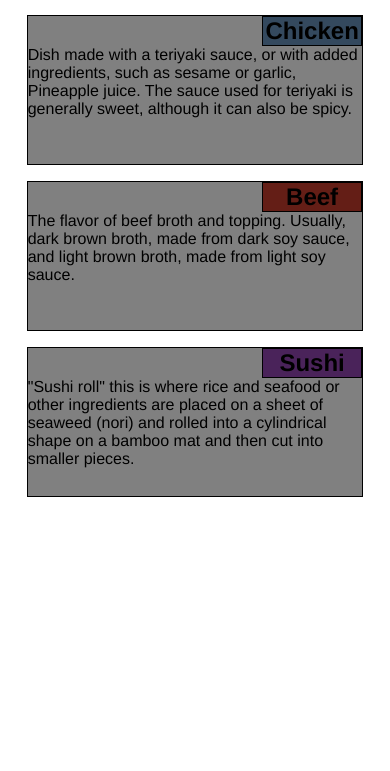
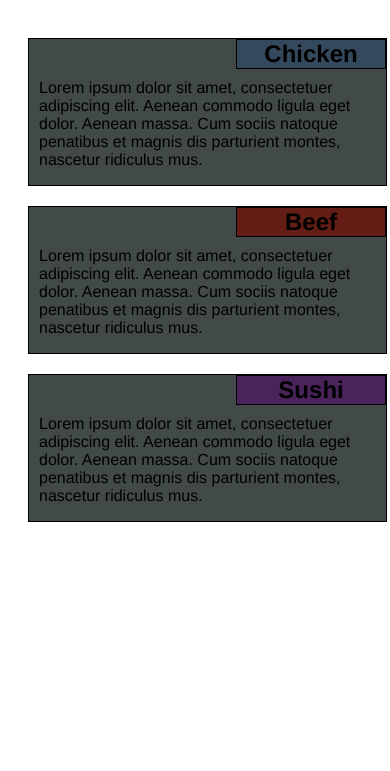
Before and after one commit to hg651460/Coursera-HTML-CSS-JS, a plain HTML site: page module2-solution/index.html in a window 390 px wide. Shown: the part 73-844 px from the top of the page. Drawn offline with Linux system fonts and the light colour scheme.

Commit message:
fixed alignment

```diff
--- a/module2-solution/index.html
+++ b/module2-solution/index.html
@@ -7,15 +7,28 @@
 <link rel="stylesheet" type="text/css" href="module2.css">
 </head>
 <body>
-<h1 align="center">Our Menu</h1>
+<h1>Our Menu</h1>
 
 <div class="row">
-  <div class="col-lg-4 col-md-6"><p><span class="titleTxt">Chicken</span>
-  Dish made with a teriyaki sauce, or with added ingredients, such as sesame or garlic, Pineapple juice. The sauce used for teriyaki is generally sweet, although it can also be spicy.</p></div>
-  <div class="col-lg-4 col-md-6"><p><span class="titleTxt" style="background-color: #641E16"; >Beef</span>
-  The flavor of beef broth and topping. Usually, dark brown broth, made from dark soy sauce, and light brown broth, made from light soy sauce.</p></div>
-  <div class="col-lg-4 col-md-12"><p><span class="titleTxt" style="background-color: #4A235A";>Sushi</span>
-  "Sushi roll" this is where rice and seafood or other ingredients are placed on a sheet of seaweed (nori) and rolled into a cylindrical shape on a bamboo mat and then cut into smaller pieces.</p></div>
+  <div class="col-lg-4 col-md-6 col-sm-12">
+  <section>
+  <h2 class="chicken"> Chicken</h2>
+  <p>Lorem ipsum dolor sit amet, consectetuer adipiscing elit. Aenean commodo ligula eget dolor. Aenean massa. Cum sociis natoque penatibus et magnis dis parturient montes, nascetur ridiculus mus.</p>
+  </section>
+  </div>
+
+  <div class="col-lg-4 col-md-6 col-sm-12">
+  <section>
+  <h2  class="beef">Beef</h2>
+  <p>Lorem ipsum dolor sit amet, consectetuer adipiscing elit. Aenean commodo ligula eget dolor. Aenean massa. Cum sociis natoque penatibus et magnis dis parturient montes, nascetur ridiculus mus.</p>
+  </section>
+  </div>
+
+  <div class="col-lg-4 col-md-12 col-sm-12">
+  <section>
+  <h2  class="sushi">Sushi</h2>
+  <p>Lorem ipsum dolor sit amet, consectetuer adipiscing elit. Aenean commodo ligula eget dolor. Aenean massa. Cum sociis natoque penatibus et magnis dis parturient montes, nascetur ridiculus mus.</p></section>
+  </div>
 </div>
 
 </body>
--- a/module2-solution/module2.css
+++ b/module2-solution/module2.css
@@ -3,33 +3,49 @@
 * {
   box-sizing: border-box;
 }
+
 h1 {
-  margin-bottom: 30px;
+  text-align: center;
+  font-size: 175%;
+  font-family: Helvetica;
+  margin-bottom: 50px;
 }
-
+h2 {
+  width: 150px;
+  text-align: center;
+  border: 1px solid black;
+  font-size: x-large;
+  font-weight:bold;
+  font-family: Helvetica;
+  float: right;
+  margin-bottom: 10px;
+  margin-top: 0;
+}
+div{
+    background-color: #424949;
+    width: 90%;
+    margin-top: 10px;
+    margin-bottom: 10px;
+    margin-right: 10px;
+    margin-left: 10px;
+}
 p {
-  border: 1px solid black;
-  background-color: #808080;
-  width: 90%;
-  height: 150px;
-  margin-right: auto;
-  margin-left: auto;
+  font-size: 100%;
+  margin-left: 10px;
+  margin-right: 10px;
   font-family: Helvetica;
+  clear: right;
   color: black;
 }
 
-span.titleTxt
-{
-   display:block;
-   background-color: #34495E;
-   border: 1px solid black;
-   width:30%;
-   height: 20%;
-   margin: 0 0 0 auto;
-   text-align: center;
-   font-size: x-large;
-   font-weight:bold;
-
+.chicken{
+  background-color: #34495E;
+}
+.beef{
+  background-color: #641E16;
+}
+.sushi{
+  background-color: #4A235A;
 }
 
 /* Simple Responsive Framework. */
@@ -41,6 +57,7 @@ span.titleTxt
 @media (min-width: 992px) {
   .col-lg-1, .col-lg-2, .col-lg-3, .col-lg-4, .col-lg-5, .col-lg-6, .col-lg-7, .col-lg-8, .col-lg-9, .col-lg-10, .col-lg-11, .col-lg-12 {
     float: left;
+    border: 1px solid black;
   }
   .col-lg-1 {
     width: 8.33%;
@@ -52,7 +69,7 @@ span.titleTxt
     width: 25%;
   }
   .col-lg-4 {
-    width: 33.33%;
+    width: 30.7%;
   }
   .col-lg-5 {
     width: 41.66%;
@@ -84,6 +101,7 @@ span.titleTxt
 @media (min-width: 768px) and (max-width: 991px) {
   .col-md-1, .col-md-2, .col-md-3, .col-md-4, .col-md-5, .col-md-6, .col-md-7, .col-md-8, .col-md-9, .col-md-10, .col-md-11, .col-md-12 {
     float: left;
+    border: 1px solid black;
   }
   .col-md-1 {
     width: 8.33%;
@@ -101,7 +119,7 @@ span.titleTxt
     width: 41.66%;
   }
   .col-md-6 {
-    width: 50%;
+    width: 47%;
   }
   .col-md-7 {
     width: 58.33%;
@@ -119,6 +137,50 @@ span.titleTxt
     width: 91.66%;
   }
   .col-md-12 {
-    width: 100%;
+    width: 96%;
   }
 }
+
+/********** Small devices only **********/
+@media (max-width: 767px) {
+  .col-sm-1, .col-sm-2, .col-sm-3, .col-sm-4, .col-sm-5, .col-sm-6, .col-sm-7, .col-sm-8, .col-sm-9, .col-sm-10, .col-sm-11, .col-sm-12 {
+    float: left;
+    border: 1px solid black;
+  }
+  .col-sm-1 {
+    width: 8.33%;
+  }
+  .col-sm-2 {
+    width: 16.66%;
+  }
+  .col-sm-3 {
+    width: 25%;
+  }
+  .col-sm-4 {
+    width: 33.33%;
+  }
+  .col-sm-5 {
+    width: 41.66%;
+  }
+  .col-sm-6 {
+    width: 50%;
+  }
+  .col-sm-7 {
+    width: 58.33%;
+  }
+  .col-sm-8 {
+    width: 66.66%;
+  }
+  .col-sm-9 {
+    width: 74.99%;
+  }
+  .col-sm-10 {
+    width: 83.33%;
+  }
+  .col-sm-11 {
+    width: 91.66%;
+  }
+  .col-sm-12 {
+    width: 96%;
+  }
+}
```
